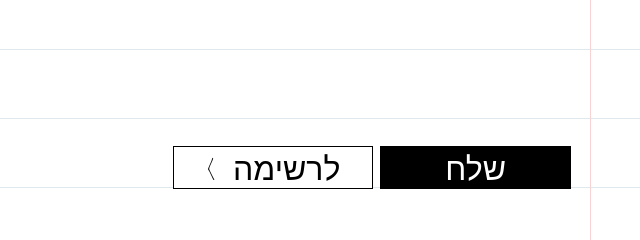
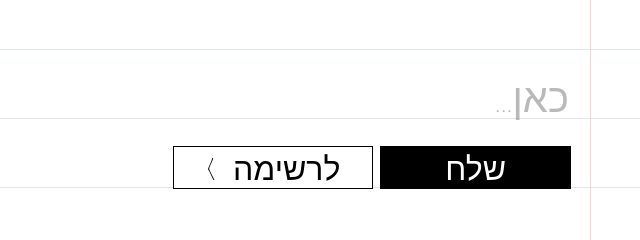
Before and after one commit to TastySpaceApple/before.you.die, a website: page static/index.html in a window 1280 px wide. Shown: the part 226-466 px from the top of the page, 609-1249 px from the left. Drawn offline with Linux system fonts and the light colour scheme.

Commit message:
placeholder

```diff
--- a/static/css/master.css
+++ b/static/css/master.css
@@ -36,6 +36,9 @@ body{
 }
 #todolist input{
   width: 90%;
+}
+input::placeholder{
+  opacity: .5;
 }
 #btn-send{
   width: auto;
--- a/static/index.html
+++ b/static/index.html
@@ -16,7 +16,7 @@
       <li>&nbsp;</li>
       <li class="input-line">
         <form id="form-add">
-          <input id="txt-new-todo" autocomplete="off" />
+          <input id="txt-new-todo" autocomplete="off" placeholder="כאן..."/>
         </form>
       </li>
       <li class="input-line">
```
